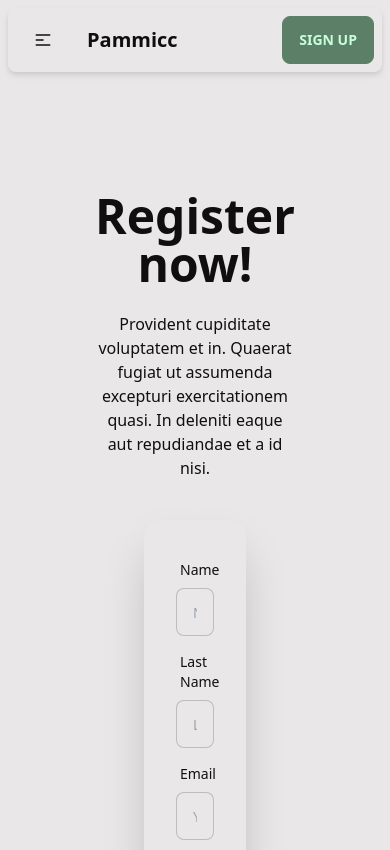
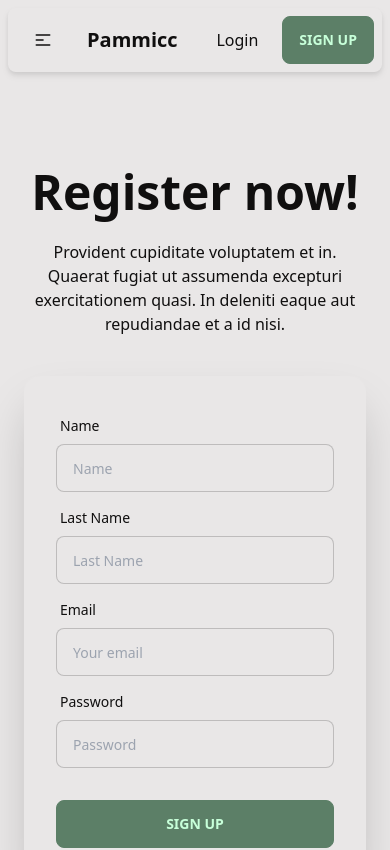
Before and after one commit to tlacuilose/pammicc, a React (Create React App) app in the folder client/: page /signup in a window 390 px wide. Shown: the top 850 px of the page. Built offline with nearby package versions, Linux system fonts and the light colour scheme; no server answers.

Commit message:
View shows errors on login and signup.

```diff
--- a/client/package.json
+++ b/client/package.json
@@ -6,7 +6,7 @@
     "@testing-library/jest-dom": "^5.16.2",
     "@testing-library/react": "^12.1.4",
     "@testing-library/user-event": "^13.5.0",
-    "daisyui": "^2.11.1",
+    "daisyui": "^2.14.0",
     "postcss-cli": "^9.1.0",
     "react": "^17.0.2",
     "react-dom": "^17.0.2",
--- a/client/src/assets/main.css
+++ b/client/src/assets/main.css
@@ -367,7 +367,8 @@ Ensure the default browser behavior of the `hidden` attribute.
   display: none;
 }
 
-:root {
+:root,
+[data-theme] {
   background-color: hsla(var(--b1) / var(--tw-bg-opacity, 1));
   color: hsla(var(--bc) / var(--tw-text-opacity, 1));
 }
@@ -663,6 +664,7 @@ html {
   font-weight: 600;
   text-transform: uppercase;
   text-transform: var(--btn-text-case, uppercase);
+  text-decoration-line: none;
   border-width: var(--border-btn, 1px);
   animation: button-pop var(--animation-btn, 0.25s) ease-out;
   --tw-border-opacity: 1;
@@ -673,11 +675,6 @@ html {
 }
 .btn-disabled, .btn[disabled] {
   pointer-events: none;
-  --tw-border-opacity: 0;
-  background-color: hsl(var(--n) / var(--tw-bg-opacity));
-  --tw-bg-opacity: 0.2;
-  color: hsl(var(--bc) / var(--tw-text-opacity));
-  --tw-text-opacity: 0.2;
 }
 .btn.loading, .btn.loading:hover {
   pointer-events: none;
@@ -1147,6 +1144,13 @@ html {
   --tw-text-opacity: 1;
   color: hsl(var(--pc) / var(--tw-text-opacity));
 }
+.btn-disabled, .btn-disabled:hover, .btn[disabled], .btn[disabled]:hover {
+  --tw-border-opacity: 0;
+  background-color: hsl(var(--n) / var(--tw-bg-opacity));
+  --tw-bg-opacity: 0.2;
+  color: hsl(var(--bc) / var(--tw-text-opacity));
+  --tw-text-opacity: 0.2;
+}
 .btn.loading.btn-square:before, .btn.loading.btn-circle:before {
   margin-right: 0px;
 }
@@ -1299,7 +1303,7 @@ html {
   --tw-border-opacity: 1;
   border-color: hsl(var(--p) / var(--tw-border-opacity));
 }
-.menu[class*="p-"] li > * {
+.menu[class*=" p-"] li > *, .menu[class^="p-"] li > * {
   border-radius: var(--rounded-btn, 0.5rem);
 }
 .menu :where(li.bordered > *) {
@@ -1406,7 +1410,7 @@ html {
 .menu > :where(li) > :where(ul) :where(li) :where(ul) {
   padding-left: 1rem;
 }
-.menu > :where(li) > :where(ul) :where(li) :where(:not(ul)) {
+.menu > :where(li) > :where(ul) :where(li) > :where(:not(ul)) {
   width: 100%;
   white-space: nowrap;
 }
@@ -1582,6 +1586,12 @@ html {
   border-bottom-right-radius: inherit;
   border-bottom-left-radius: unset;
 }
+.relative {
+  position: relative;
+}
+.z-10 {
+  z-index: 10;
+}
 .mt-3 {
   margin-top: 0.75rem;
 }
@@ -1655,20 +1665,17 @@ html {
 .p-0 {
   padding: 0px;
 }
-.p-32 {
-  padding: 8rem;
+.py-28 {
+  padding-top: 7rem;
+  padding-bottom: 7rem;
 }
 .py-6 {
   padding-top: 1.5rem;
   padding-bottom: 1.5rem;
 }
-.py-24 {
-  padding-top: 6rem;
-  padding-bottom: 6rem;
-}
-.px-32 {
-  padding-left: 8rem;
-  padding-right: 8rem;
+.py-20 {
+  padding-top: 5rem;
+  padding-bottom: 5rem;
 }
 .pl-2 {
   padding-left: 0.5rem;
@@ -1718,6 +1725,18 @@ html {
   --tw-drop-shadow: drop-shadow(0 4px 3px rgb(0 0 0 / 0.07)) drop-shadow(0 2px 2px rgb(0 0 0 / 0.06));
   filter: var(--tw-blur) var(--tw-brightness) var(--tw-contrast) var(--tw-grayscale) var(--tw-hue-rotate) var(--tw-invert) var(--tw-saturate) var(--tw-sepia) var(--tw-drop-shadow);
 }
+@media (min-width: 640px) {
+
+  .sm\:px-28 {
+    padding-left: 7rem;
+    padding-right: 7rem;
+  }
+
+  .sm\:px-32 {
+    padding-left: 8rem;
+    padding-right: 8rem;
+  }
+}
 @media (min-width: 768px) {
 
   .md\:container {
--- a/client/src/data/datasources/pammicc-api.js
+++ b/client/src/data/datasources/pammicc-api.js
@@ -1,9 +1,7 @@
 const server_url =  process.env.REACT_APP_API_URL
 
 export async function getProjects () {
-    const response = await fetch(`${server_url}/projects`).catch(error => {
-    console.log(error.message)
-    console.log(server_url)
+  const response = await fetch(`${server_url}/projects`).catch(error => {
     throw error;
   });
 
@@ -21,7 +19,7 @@ export async function getProjects () {
 }
 
 export async function newProject(newProject) {
-  await fetch(`${server_url}/projects/new`, {
+  const response = await fetch(`${server_url}/projects/new`, {
     method: "POST",
     headers: {
       "Content-Type": "application/json",
@@ -31,10 +29,14 @@ export async function newProject(newProject) {
   .catch(error => {
     throw error;
   })
+
+  if (!response.ok) {
+    throw new Error("An error ocurred adding the project.")
+  }
 }
 
 export async function login(user) {
-  await fetch(`${server_url}/login`, {
+  const response = await fetch(`${server_url}/login`, {
     method: "POST",
     headers: {
       "Content-Type": "application/json",
@@ -44,10 +46,18 @@ export async function login(user) {
   .catch(error => {
     throw error;
   })
+
+  if (response.status == 401)  {
+    throw new Error("Please provide a valid email and password combination.")
+  }
+
+  if (!response.ok) {
+    throw new Error("An error ocurred login user.")
+  }
 }
 
 export async function register(newUser) {
-  await fetch(`${server_url}/register`, {
+  const response = await fetch(`${server_url}/register`, {
     method: "POST",
     headers: {
       "Content-Type": "application/json",
@@ -57,4 +67,12 @@ export async function register(newUser) {
   .catch(error => {
     throw error;
   })
+
+  if (response.status == 409) {
+    throw new Error("This email is already registered.")
+  }
+
+  if (!response.ok) {
+    throw new Error("An error ocurred registering user.")
+  }
 }
--- a/client/src/presentation/application/components/navbar.js
+++ b/client/src/presentation/application/components/navbar.js
@@ -11,8 +11,9 @@ export default function Navbar() {
             <label tabindex="0" class="btn btn-ghost lg:hidden">
               <svg xmlns="http://www.w3.org/2000/svg" class="h-5 w-5" fill="none" viewBox="0 0 24 24" stroke="currentColor"><path stroke-linecap="round" stroke-linejoin="round" stroke-width="2" d="M4 6h16M4 12h8m-8 6h16" /></svg>
             </label>
-            <ul tabindex="0" class="menu menu-compact dropdown-content mt-3 p-2 shadow bg-base-100 rounded-box w-52">
+            <ul tabindex="0" class="dropdown-content menu menu-compact mt-3 p-2 shadow bg-base-100 rounded-box w-52">
               <li><a onClick={() => navigate(`/`)}>Catalog</a></li>
+              <li><a class="btn btn-link" onClick={() => navigate(`/new`)}>Add Project</a></li>
             </ul>
           </div>
           <a class="btn btn-ghost normal-case text-xl" onClick={() => navigate(`/`)}>Pammicc</a>
@@ -26,7 +27,7 @@ export default function Navbar() {
           </div>
         </div>
         <div class="navbar-end">
-          <div class="hidden lg:flex">
+          <div class="lg:flex">
             <ul class="menu menu-horizontal p-0 pl-2">
               <li><a onClick={() => navigate(`/login`)}>Login</a></li>
             </ul>
--- a/client/src/presentation/user/login/view.js
+++ b/client/src/presentation/user/login/view.js
@@ -6,11 +6,11 @@ export default function LoginUser() {
   const {loginUser, email, password, onChange, error} = LoginUserViewModel();
 
   return (
-    <div class="md:container md:mx-auto p-32">
+    <div class="md:container md:mx-auto p-2">
       {error &&
         <ErrorAlert message={error.message} />
       }
-      <div class="hero-content flex-col lg:flex-row-reverse">
+      <div class="hero-content flex-col lg:flex-row-reverse py-28 sm:px-28">
         <div class="text-center lg:text-left">
           <h1 class="text-5xl font-bold">Login now!</h1>
           <p class="py-6">Provident cupiditate voluptatem et in. Quaerat fugiat ut assumenda excepturi exercitationem quasi. In deleniti eaque aut repudiandae et a id nisi.</p>
--- a/client/src/presentation/user/signup/view.js
+++ b/client/src/presentation/user/signup/view.js
@@ -6,11 +6,11 @@ export default function SignupUser() {
   const {registerUser, name, lastName, email, password, onChange, error} = SignupUserViewModel();
 
   return (
-    <div class="md:container md:mx-auto py-24 px-32">
+    <div class="md:container md:mx-auto p-2">
       {error &&
         <ErrorAlert message={error.message} />
       }
-      <div class="hero-content flex-col lg:flex-row-reverse">
+      <div class="hero-content flex-col lg:flex-row-reverse py-20 sm:px-32">
         <div class="text-center lg:text-left">
           <h1 class="text-5xl font-bold">Register now!</h1>
           <p class="py-6">Provident cupiditate voluptatem et in. Quaerat fugiat ut assumenda excepturi exercitationem quasi. In deleniti eaque aut repudiandae et a id nisi.</p>
```
Also changed, not shown: 1 other file (tests, documents, lock files or other folders).
